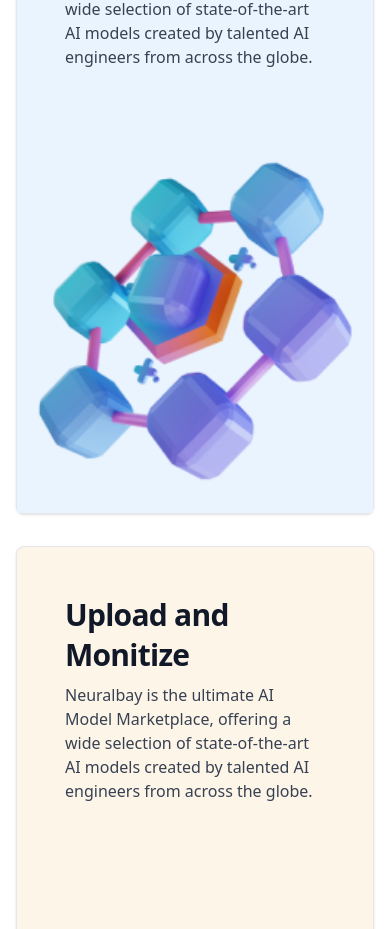
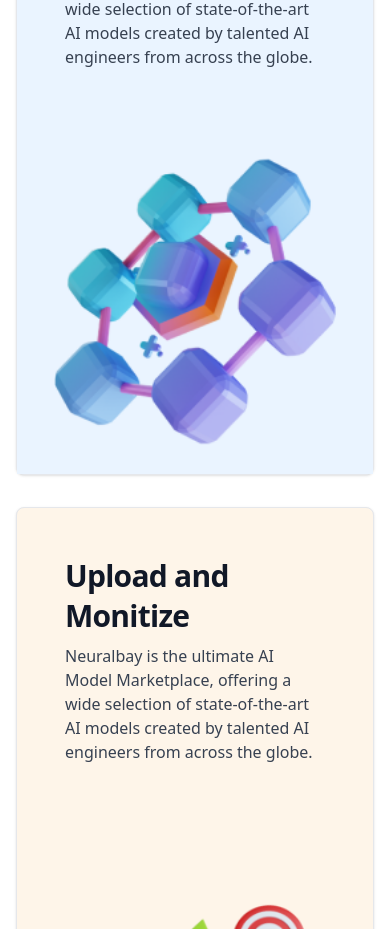
Before and after one commit to placeparks/neuralbay, a Next.js app: page / in a window 390 px wide. Shown: the part 1380-2309 px from the top of the page. Built offline with nearby package versions, Linux system fonts and the light colour scheme.

Commit message:
image size changed

```diff
--- a/src/app/components/Footer.jsx
+++ b/src/app/components/Footer.jsx
@@ -15,7 +15,7 @@
                 alt="Logo"
                 className=""
               />
-              <span className="self-center pl-2 text-1xl font-semibold whitespace-nowrap dark:text-white font-sans">
+              <span className="self-center text-black-600 pl-2 text-1xl font-semibold whitespace-nowrap dark:text-white font-sans">
                 Neuralbay
               </span>
             </a>
--- a/src/app/components/LandingPage/FAQs.jsx
+++ b/src/app/components/LandingPage/FAQs.jsx
@@ -12,7 +12,7 @@
     <>
       <h2 className="mb-4 border border-black-300 rounded-lg">
         <button
-          className="flex items-center justify-between w-full p-5 text black text-left font-medium "
+          className="flex items-center text-black-600 justify-between w-full p-5 text-left font-medium "
           onClick={toggleAccordion}
         >
           {question}
@@ -41,7 +41,7 @@
   return (
     <div className="container my-24 mx-auto px-6 xl:px-24">
       <section className="mb-32">
-        <div className="flex flex-col justify-center items-center">
+        <div className="flex flex-col justify-center items-center text-black-600">
           <h2 className="mb-6 text-3xl font-bold">
             Frequently asked questions
           </h2>
--- a/src/app/components/LandingPage/Features.jsx
+++ b/src/app/components/LandingPage/Features.jsx
@@ -33,11 +33,11 @@
               </p>
             </div>
             <Image
-              className="object-cover w-full rounded-t-lg h-96 md:h-auto md:w-48 md:rounded-none md:rounded-s-lg"
+              className="object-cover w-full rounded-t-lg md:h-auto md:w-48 md:rounded-none md:rounded-s-lg"
               src="/assets/card1.png"
               alt=""
-              width={500}
-              height={500}
+              width={350}
+              height={350}
             />
           </a>
 
--- a/src/app/components/LandingPage/Portfolio.jsx
+++ b/src/app/components/LandingPage/Portfolio.jsx
@@ -14,10 +14,10 @@
             alt="text"
             className="pb-4"
           />
-          <h1 className="text-2xl md:text-4xl font-bold pb-4 w-full md:w-2/4">
+          <h1 className="text-2xl text-black-600 md:text-4xl font-bold pb-4 w-full md:w-2/4">
             Showcase and Monetize Your AI Models
           </h1>
-          <p className="pb-4 w-full md:w-96">
+          <p className="pb-4 text-black-600 w-full md:w-96">
             Attention, AI engineers! Neuralbay offers a platform to showcase and
             sell your AI models to a global audience.
           </p>
--- a/src/app/components/Navbar.jsx
+++ b/src/app/components/Navbar.jsx
@@ -30,7 +30,7 @@
             className="flex items-center space-x-3 rtl:space-x-reverse"
           >
             <Image src="/assets/logos.png" width={35} height={35} alt="Logo" />
-            <span className="self-center text-1xl font-semibold whitespace-nowrap dark:text-white font-sans">
+            <span className="text-black-600 self-center text-1xl font-semibold whitespace-nowrap dark:text-white font-sans">
               Neuralbay
             </span>
           </a>
```
